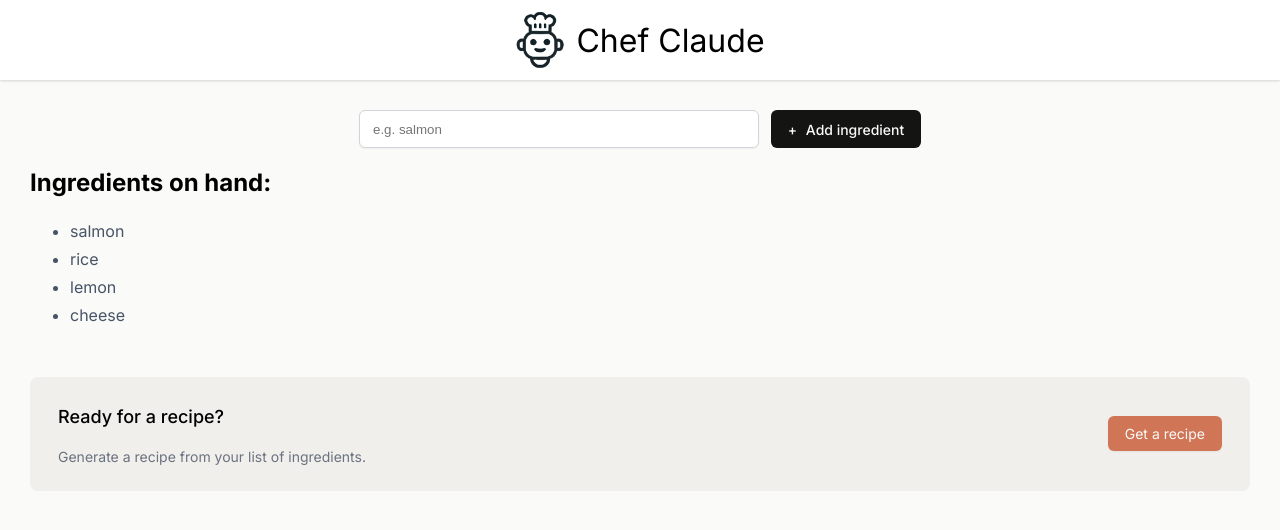
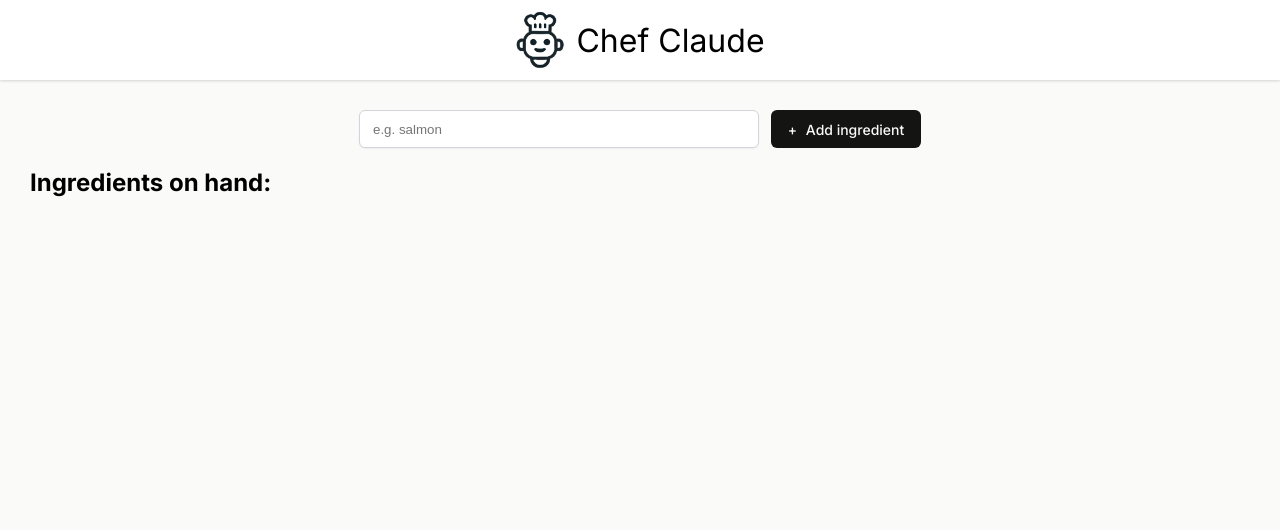
Before and after one commit to DaniqueJ-R/chef-claude, a React (Vite) app: page / in a window 1280 px wide. Shown: the top 530 px of the page. Built offline with nearby package versions, Linux system fonts and the light colour scheme.

Commit message:
removed coded list

```diff
--- a/src/components/Main.jsx
+++ b/src/components/Main.jsx
@@ -4,7 +4,7 @@ import IngredientsList from './IngredientsList'
 
 export default function Main() {
 
-    const [ingredients, setIngredients] = React.useState(['salmon', 'rice', 'lemon', 'cheese'])
+    const [ingredients, setIngredients] = React.useState([])
     const [aiRecipe, setAiRecipe] = React.useState("")
     const [recipeShown, setRecipeShown] = React.useState(false)
     const [loading, setLoading] = React.useState(false)
```
